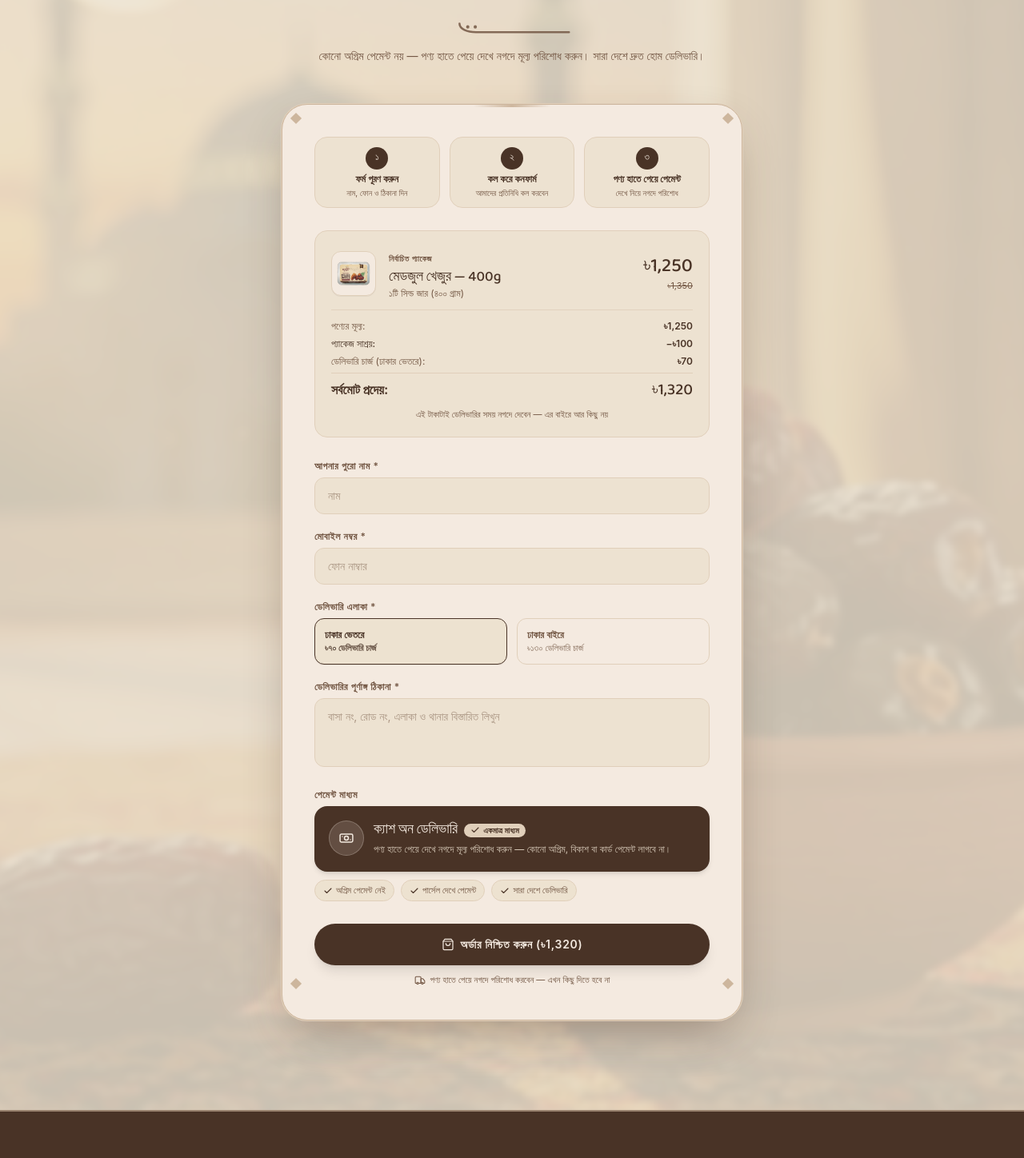
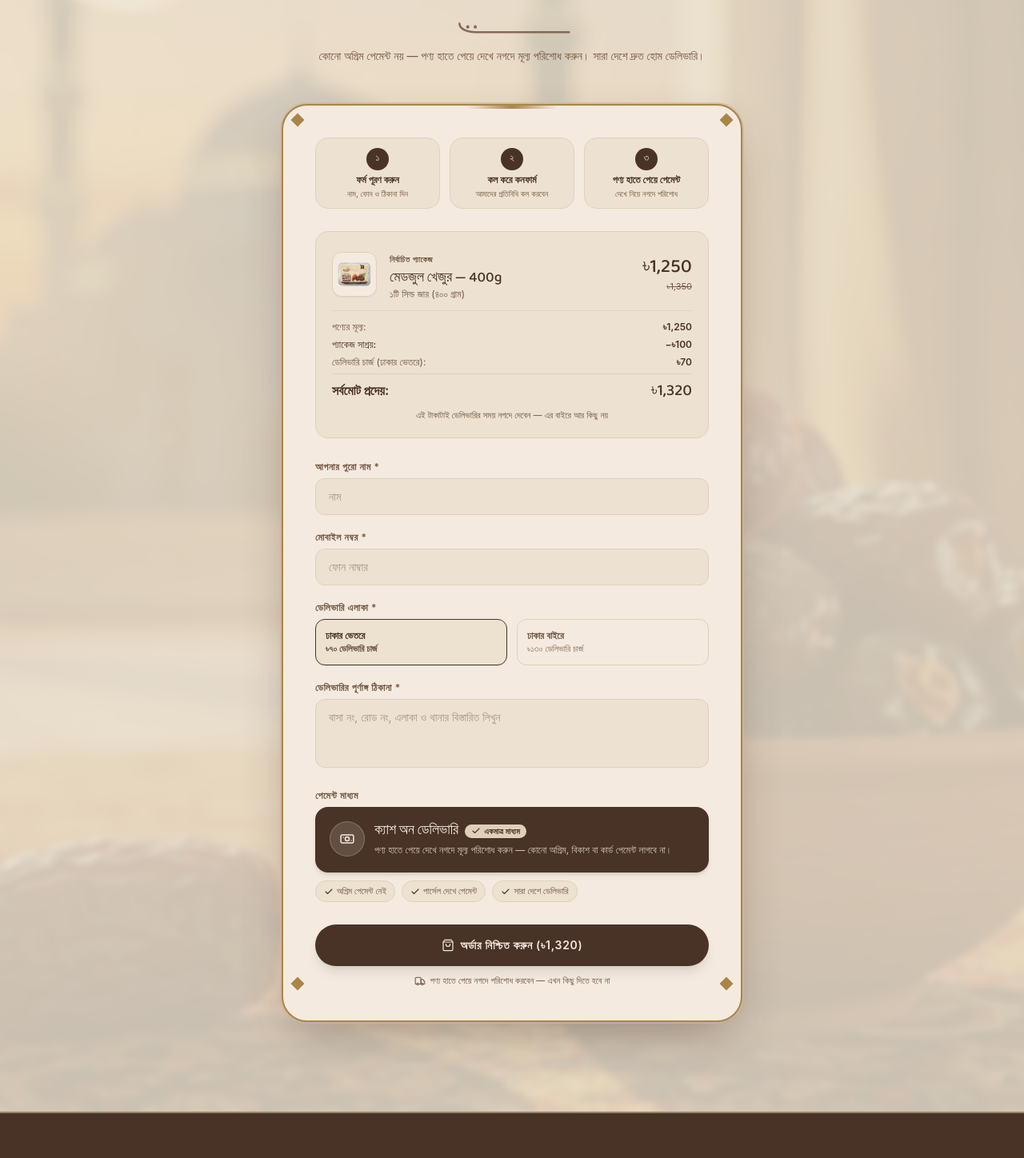
Before and after one commit to jxdeveloper001/Tamur_dates, a Next.js app: page / in a window 1280 px wide. Shown: the part 5985-7433 px from the top of the page at 80% size. Built offline with nearby package versions, Linux system fonts and the light colour scheme; a web font is replaced by a local one.

Commit message:
Fix order shine: sweep above content, stronger gold frame

```diff
--- a/src/app/globals.css
+++ b/src/app/globals.css
@@ -84,18 +84,20 @@ body {
   position: absolute;
   top: -10%;
   left: 0;
-  width: 38%;
+  width: 45%;
   height: 120%;
   background: linear-gradient(
     90deg,
     transparent 0%,
-    rgba(255, 255, 255, 0.55) 50%,
+    rgba(255, 255, 255, 0.75) 50%,
     transparent 100%
   );
   transform: translateX(-180%) skewX(-18deg);
-  animation: container-shine 7s cubic-bezier(0.4, 0, 0.2, 1) infinite;
+  animation: container-shine 5.5s cubic-bezier(0.4, 0, 0.2, 1) infinite;
   pointer-events: none;
-  z-index: 1;
+  /* Above the form content so the sweep is actually visible (it never
+     blocks clicks: pointer-events is none). */
+  z-index: 30;
 }
 
 /* Richer button hover: gentle lift + deeper shadow on every primary CTA */
--- a/src/components/OrderSection.tsx
+++ b/src/components/OrderSection.tsx
@@ -127,14 +127,14 @@ export default function OrderSection({ selectedTier }: OrderSectionProps) {
 
         {/* 3. The Order Form Container — gold double frame, corner ornaments,
             periodic light shine sweeping across it every few seconds */}
-        <div className="order-shine max-w-xl mx-auto rounded-[2rem] bg-[#F4EAE0] border border-[#CDB69D] p-6 sm:p-10 space-y-7 shadow-[0_24px_60px_-18px_rgba(73,51,38,0.45)] ring-1 ring-[#E0CFBA]">
+        <div className="order-shine max-w-xl mx-auto rounded-[2rem] bg-[#F4EAE0] border-2 border-[#A98548] p-6 sm:p-10 space-y-7 shadow-[0_24px_60px_-18px_rgba(73,51,38,0.45)] ring-2 ring-[#CDB69D]/70">
           {/* Corner ornaments */}
-          <span aria-hidden="true" className="absolute top-3 left-3 w-2.5 h-2.5 rotate-45 bg-[#CDB69D] z-[2]" />
-          <span aria-hidden="true" className="absolute top-3 right-3 w-2.5 h-2.5 rotate-45 bg-[#CDB69D] z-[2]" />
-          <span aria-hidden="true" className="absolute bottom-3 left-3 w-2.5 h-2.5 rotate-45 bg-[#CDB69D] z-[2]" />
-          <span aria-hidden="true" className="absolute bottom-3 right-3 w-2.5 h-2.5 rotate-45 bg-[#CDB69D] z-[2]" />
+          <span aria-hidden="true" className="absolute top-3 left-3 w-3 h-3 rotate-45 bg-[#A98548] z-[2]" />
+          <span aria-hidden="true" className="absolute top-3 right-3 w-3 h-3 rotate-45 bg-[#A98548] z-[2]" />
+          <span aria-hidden="true" className="absolute bottom-3 left-3 w-3 h-3 rotate-45 bg-[#A98548] z-[2]" />
+          <span aria-hidden="true" className="absolute bottom-3 right-3 w-3 h-3 rotate-45 bg-[#A98548] z-[2]" />
           {/* Gold hairline top accent */}
-          <span aria-hidden="true" className="absolute top-0 left-1/2 -translate-x-1/2 w-24 h-[3px] rounded-full bg-gradient-to-r from-transparent via-[#CDB69D] to-transparent z-[2]" />
+          <span aria-hidden="true" className="absolute top-0 left-1/2 -translate-x-1/2 w-28 h-1 rounded-full bg-gradient-to-r from-transparent via-[#A98548] to-transparent z-[2]" />
 
           <div className="relative z-[2] space-y-7">
             {/* How ordering works — 3 steps */}
```
